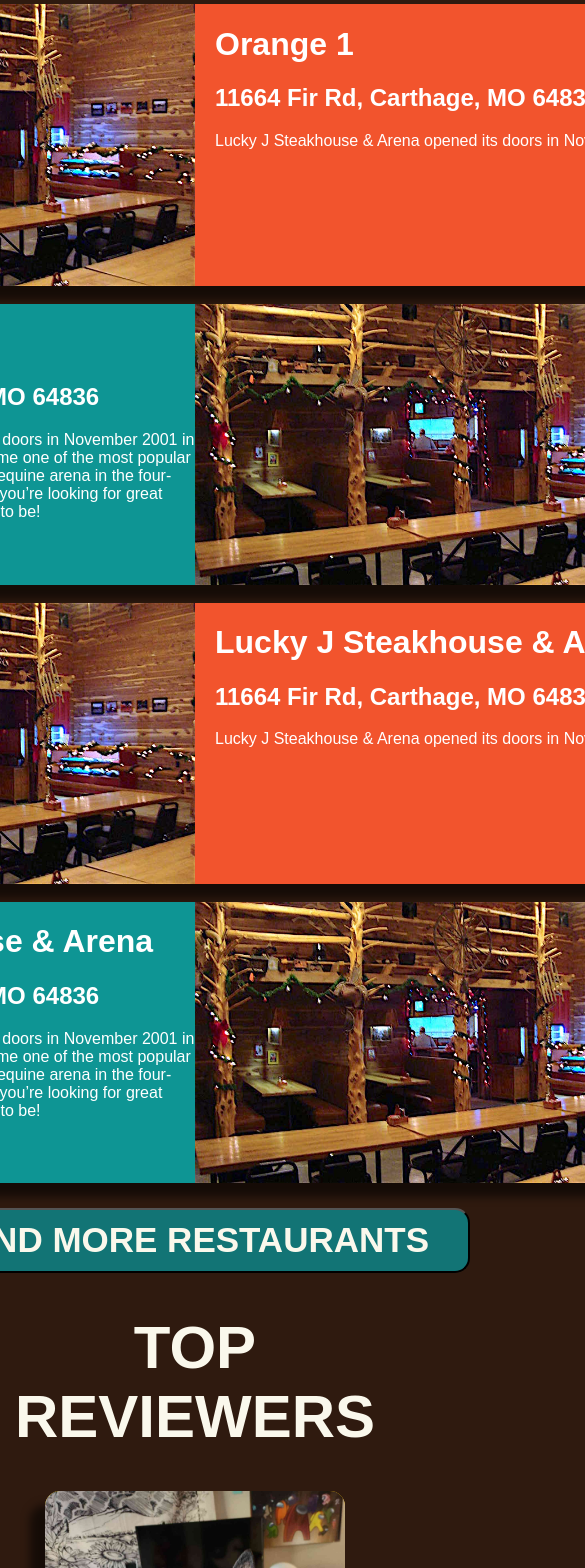
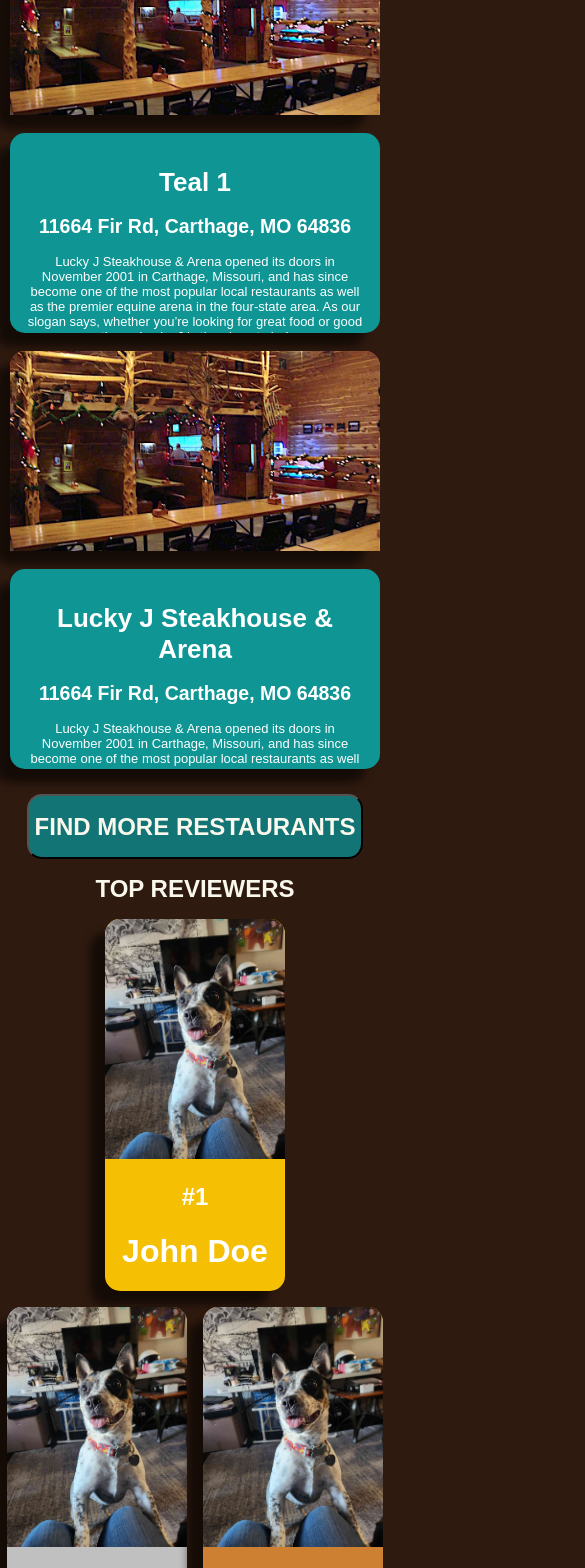
Before and after one commit to LeighVirrey/SuperNomWrangler, a React (Create React App) app in the folder front-end/nom-wrangler/: page / in a window 390 px wide. Shown: the part 420-1988 px from the top of the page, 585 px wide, since content can reach past the window. Built offline with nearby package versions, Linux system fonts and the light colour scheme.

Commit message:
home page responsiveness
I am pretty sure the responsiveness for home page is done. going to start working on the rest of the site now

```diff
--- a/front-end/nom-wrangler/src/App.css
+++ b/front-end/nom-wrangler/src/App.css
@@ -66,7 +66,6 @@
     border-bottom: #F2542D solid 6px;
     margin-left: 6rem;
     margin-right: 6rem;
-    width: 1000px;
 
   }
 
--- a/front-end/nom-wrangler/src/component/home/home.css
+++ b/front-end/nom-wrangler/src/component/home/home.css
@@ -181,12 +181,142 @@
 
 
 /* tablet view */
-@media screen and (max-width: 1024px) {
+@media screen and (max-width: 768px) {
 
+    .backToTopButton{
+        right: 100px;
+    }
+    .restO, .restB {
+        width: 500px;
+        height: 200px;
+    }
+    .restImgLeft, .restImgRight {
+        width: 10rem;
+        height:200px;
+        object-fit: cover;
+    }
+
+    .singleRest{
+        font-size: small;
+    }
+    .aboutHeader {
+        font-size: 40px;
+    }
+    .aboutText, .mapText {
+        margin-right: 3rem;
+        padding-left: 2rem;
+        padding-right: 2rem;
+    }
+
+    .about{
+        flex-direction: column;
+        gap: 1rem;
+
+    }
+    .steak, .map {
+        width: 30rem;
+
+    }
+    .bottomReviewers {
+        width: 100%;
+        flex-direction: row;
+        align-items: center;
+        gap: 1rem;
+    }
+    .secReviewer, .thirdReviewer {
+        width: 90%;
+        margin-bottom: 1rem;
+    }
+    .reviewerImg {
+        height: 20rem;
+    }
 }
 
 
 /* phone view */
-@media screen and (max-width: 768px) {
+@media screen and (max-width: 480px) {
+    .restO, .restB {
+        width: 95%;
+    }
 
+    .restImgRight{
+        /* border-radius: 15px; */
+        border-bottom-left-radius: 15px;
+        border-bottom-right-radius: 15px;
+        width: 100%;
+        height: 15rem;
+        border-radius: var(--border-radius-md);
+    }
+    .singleRest {
+        flex-direction: column;
+
+    }
+    .restImgLeft{
+        width: 100%;
+        height: 15rem;
+        border-radius: var(--border-radius-md);
+        border-bottom-left-radius: 0;
+        border-bottom-right-radius: 0;
+    }
+    .restDetails {
+        padding: 1rem;
+        text-align: center;
+    }
+    .aboutHeader {
+        font-size: 30px;
+    }
+    .about{
+        margin: 1rem;
+    }
+    .aboutText, .mapText {
+        width: 90%;
+        margin: 1rem 0;
+        padding: 1rem;
+    }
+    .steak, .map {
+        width: 100%;
+    }
+    .about {
+        flex-direction: column;
+    }
+    .reviewerImg {
+        height: 15rem;
+    }
+    .topReviewer, .secReviewer, .thirdReviewer {
+        width: 95%;
+    }
+
+    .topReviewer{
+        margin-bottom: 1rem;
+        width: 48%;
+    }
+    .bottomReviewers {
+        width: 100%;
+        flex-direction: row;
+        gap: 1rem;
+    }
+    .mainheader {
+        font-size: 1.5rem;
+    }
+
+    .BlueButton{
+        width: 100%;
+        font-size: 1.5rem;
+    }
 }
+
+/* Small phone view */
+@media screen and (max-width: 320px) {
+    .restImgLeft, .restImgRight {
+        height: 12rem;
+    }
+    .reviewerImg {
+        height: 12rem;
+    }
+    .aboutHeader {
+        font-size: 24px;
+    }
+    .aboutText, .mapText {
+        font-size: 0.9rem;
+    }
+}
--- a/front-end/nom-wrangler/src/component/home/home.js
+++ b/front-end/nom-wrangler/src/component/home/home.js
@@ -39,7 +39,6 @@
         </div>
       </div>
 
-      <div>
         <br />
         <div className='restO box-shadow'>
           <div className='singleRest'>
@@ -68,12 +67,13 @@
             </div>
             <img className='restImgRight' src='../images/11steakhouse.jpg' />
           </div>
-        </div>
 
-        <Link to="/restaurantList">
+
+      </div>
+
+      <Link to="/restaurantList">
           <button className='BlueButton'>FIND MORE RESTAURANTS</button>
         </Link>
-      </div>
 
       <h1 className='mainheader'> TOP REVIEWERS </h1>
 
```
